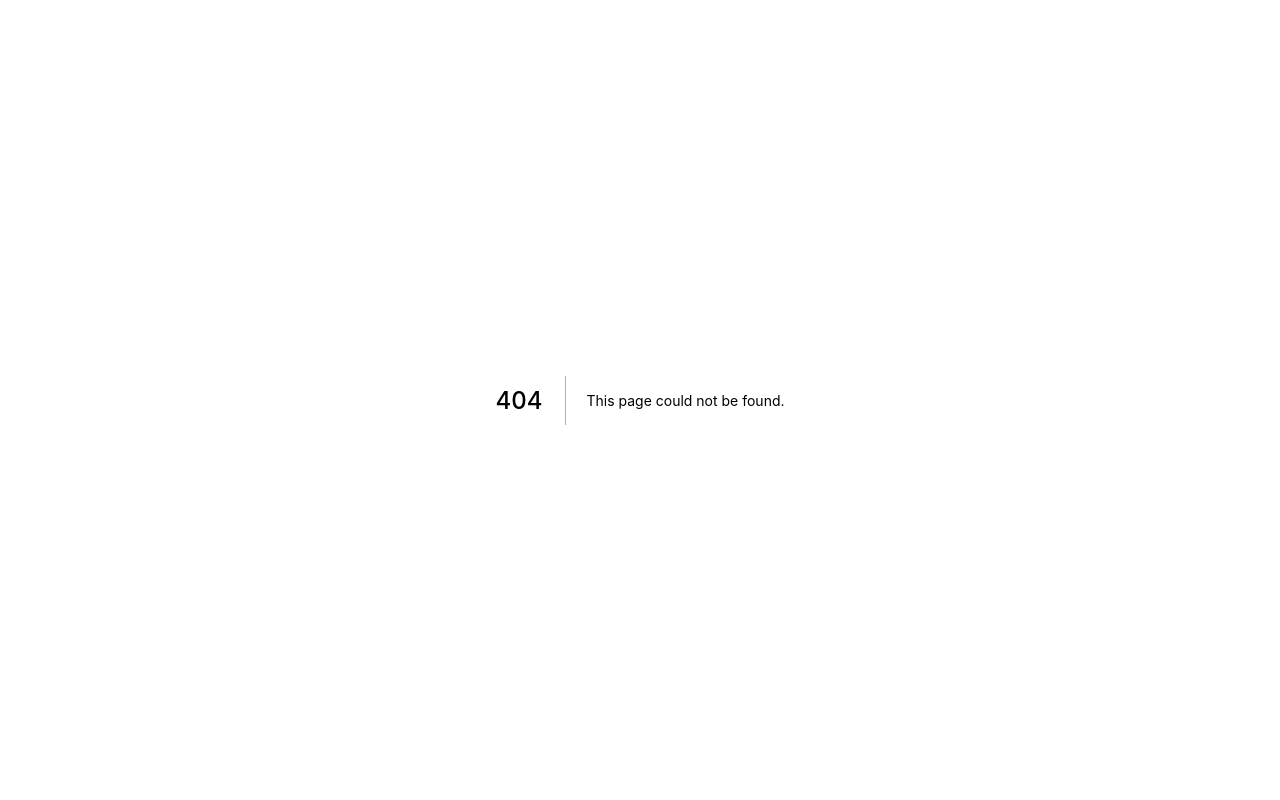
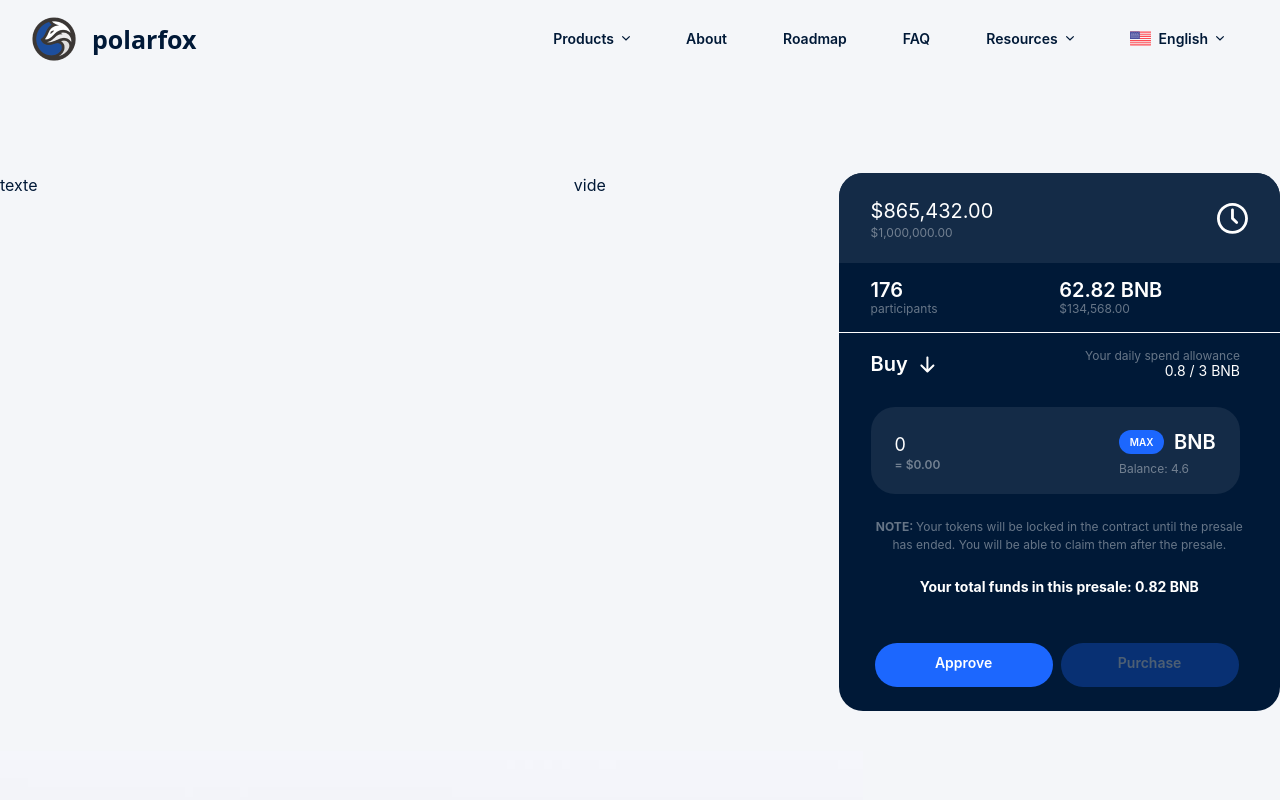
Before and after one commit to Polarfox-DEX/polarfox-web, a Next.js app: page /private-sale in a window 1280 px wide. Before the commit this address had no page. Shown: the top 800 px of the page. Built offline with nearby package versions, Linux system fonts and the light colour scheme.

Commit message:
First commit

```diff
--- /dev/null
+++ b/components/private-sale/PrivateSaleInterface.tsx
@@ -0,0 +1,214 @@
+import classNames from "classnames";
+import React, { ReactNode, useState } from "react";
+import { calcRem } from "../../utils/styles";
+import Clock from "../svg/Clock";
+import { DownArrow } from "../svg/DownArrow";
+
+interface PrivateSaleInterfaceProps{
+    className?: string;
+    style?: string
+}
+
+export default function PrivateSaleInterface({className, style}: PrivateSaleInterfaceProps){
+
+    const SYMBOL: string = "BNB"
+    const DAILY_ALLOWANCE: number = 3
+    const TOTAL_TO_BUY: number = 1000000
+
+    const[dailySpend,setDailySpend] = useState(0.8)
+    const[userBalance,setUserBalance] = useState(4.6)
+    const[userBnbAllowance,setUserBnbAllowance] = useState(0.0)
+    const[userUsdAllowance,setUsdAllowance] = useState(0.0)
+
+    const[approved,setApproved] = useState(false)
+    const[connected,setConnected] = useState(false)
+
+    const[soldLeft,setSoldLeft] = useState(865432)
+    const[participants,setParticipants] = useState(176)
+    const[totalBnbSold,setTotalBnbSold] = useState(62.82)
+
+    var userAllowanceChange = (event: React.FormEvent<HTMLInputElement>) => {
+        setUserBnbAllowance(parseFloat(event.currentTarget.value.replace(",",".")))
+    }
+
+    return(
+        <div className={classNames(className)}>
+            <div
+                className={classNames("flex px-8 bg-blue-gray text-white h-full items-center content-between",
+                "rounded-t-3xl")}
+                style={{
+                    height: calcRem(90),
+                    fontSize: calcRem(20)
+                  }}
+            >
+                <div className="">
+                    {new Intl.NumberFormat('en-US', { style: 'currency', currency: 'USD' }).format(soldLeft)}
+                    <SideText>{new Intl.NumberFormat('en-US', { style: 'currency', currency: 'USD' }).format(TOTAL_TO_BUY)} </SideText>
+                </div>
+                <Clock style={{ marginLeft: 'auto' }}/>
+            </div>
+            <div className="grid text-white py-4 px-8" style={{ gridTemplateColumns: '50% 50%' }}>
+                <div>
+                    <MainText>{participants}</MainText>
+                    <SideText>participants</SideText>
+                </div>
+                <div>
+                    <MainText>{totalBnbSold} {SYMBOL}</MainText>
+                    <SideText>{new Intl.NumberFormat('en-US', { style: 'currency', currency: 'USD' }).format(TOTAL_TO_BUY-soldLeft)}</SideText>
+                </div>
+            </div>
+
+            <div
+                className="px-8"
+                style={{
+                    borderTopWidth: calcRem(1),
+                    borderColor: "#FFFFFF"
+                }}
+            >
+                <div
+                    className="flex mt-4 justify-between"
+                    style={{ lineHeight: calcRem(20) }}
+                >
+                    <div className="flex items-center">
+                        <MainText>Buy</MainText>
+                        <DownArrow className="mx-3" />
+                    </div>
+                    <div className="mx-2">
+                        <SideText>Your daily spend allowance</SideText>
+                    <div
+                        className="text-right"
+                        style={{ fontSize: calcRem(14), lineHeight: calcRem(16) }}
+                    >
+                        {dailySpend} / {DAILY_ALLOWANCE} {SYMBOL}
+                    </div>
+                    </div>
+                </div>
+                <div
+                    className="mt-7 bg-blue-gray rounded-3xl flex justify-between"
+                    style={{
+                    width: calcRem(369),
+                    height: calcRem(87)
+                    }}
+                >
+                    <div
+                        className="m-6 font-semibold"
+                        style={{ fontSize: calcRem(18) }}
+                        >
+                        <input
+                            className="bg-blue-gray focus:outline-none"
+                            style={{
+                                width: calcRem(200)
+                            }}
+                            value={userBnbAllowance}
+                            onChange={(event) => userAllowanceChange(event)}
+                        ></input>
+                        <SideText>= {new Intl.NumberFormat('en-US', { style: 'currency', currency: 'USD' }).format(userUsdAllowance)}</SideText>
+                    </div>
+                    <div className="mr-6">
+                        <div className="flex justify-between">
+                            <div
+                            className="bg-blue-light rounded-3xl font-semibold text-center"
+                            style={{
+                                width: calcRem(45),
+                                height: calcRem(24),
+                                marginTop: calcRem(23),
+                                paddingTop: calcRem(5),
+                                fontSize: calcRem(10),
+                                marginRight: calcRem(10)
+                            }}
+                            >
+                            MAX
+                            </div>
+                            <MainText className="mt-6">{SYMBOL}</MainText>
+                        </div>
+                        <SideText className="mt-2">Balance: {userBalance}</SideText>
+                    </div>
+                </div>
+                <div
+                    className="mt-6 opacity-40 text-center"
+                    style={{ fontSize: calcRem(12), lineHeight: calcRem(18) }}
+                >
+                    <span className="font-bold">NOTE: </span>
+                    Your tokens will be locked in the contract until the presale has
+                    ended. You will be able to claim them after the presale.
+                </div>
+                <div
+                    className="mt-6 font-bold text-center"
+                    style={{ fontSize: calcRem(14), lineHeight: calcRem(18) }}
+                >
+                    Your total funds in this presale: 0.82 {SYMBOL}
+                </div>
+                <div className="mt-6 mb-6 flex">
+                    <ActionButton isActive>Approve</ActionButton>
+                    <ActionButton>Purchase</ActionButton>
+                </div>
+            </div>
+        </div>
+    )
+
+}
+
+interface MainTextProps {
+    className?: string
+    children: ReactNode
+  }
+
+function MainText({ className, children }: MainTextProps) {
+    return (
+      <div
+        className={classNames('font-semibold', className)}
+        style={{
+          fontSize: calcRem(20),
+          lineHeight: calcRem(23)
+        }}
+      >
+        {children}
+      </div>
+    )
+  }
+
+  interface SideTextProps {
+    className?: string
+    children: ReactNode
+  }
+
+  function SideText({ className, children }: SideTextProps) {
+    return (
+      <div
+        className={classNames('opacity-40', className)}
+        style={{
+          fontSize: calcRem(12),
+          lineHeight: calcRem(14)
+        }}
+      >
+        {children}
+      </div>
+    )
+  }
+
+  interface ActionButtonProps {
+    isActive?: boolean
+    children: ReactNode
+  }
+
+  function ActionButton({ isActive, children }: ActionButtonProps) {
+    return (
+      <div
+        className={classNames(
+          'bg-blue-light rounded-3xl mx-1 pt-3 font-semibold text-center',
+          {
+            'opacity-30': !isActive
+          }
+        )}
+        style={{
+          width: calcRem(178),
+          height: calcRem(44),
+          marginTop: calcRem(23),
+          fontSize: calcRem(14),
+          lineHeight: calcRem(16)
+        }}
+      >
+        {children}
+      </div>
+    )
+  }
--- /dev/null
+++ b/pages/private-sale.tsx
@@ -0,0 +1,20 @@
+import React from "react";
+import { Page } from "../components/Page";
+import PrivateSaleInterface from "../components/private-sale/PrivateSaleInterface";
+
+export default function PrivateSale(){
+    return(
+        <Page>
+            <div
+                className="container grid mt-24"
+                style={{
+                    gridTemplateColumns: "1.3fr 0.6fr 1fr"
+                }}
+            >
+                <div>texte</div>
+                <div>vide</div>
+                <PrivateSaleInterface className="text-white bg-blue rounded-3xl"/>
+            </div>
+        </Page>
+    )
+}
```
